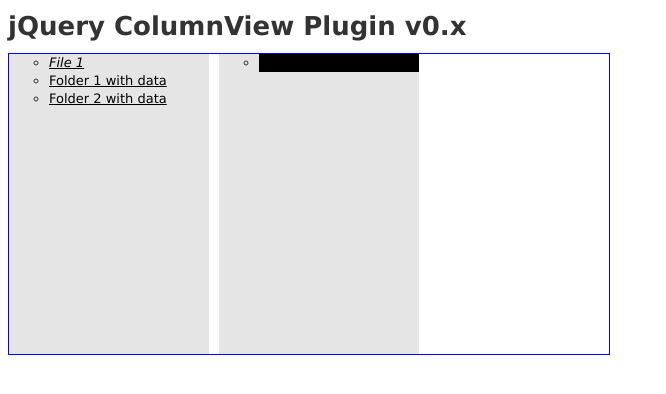
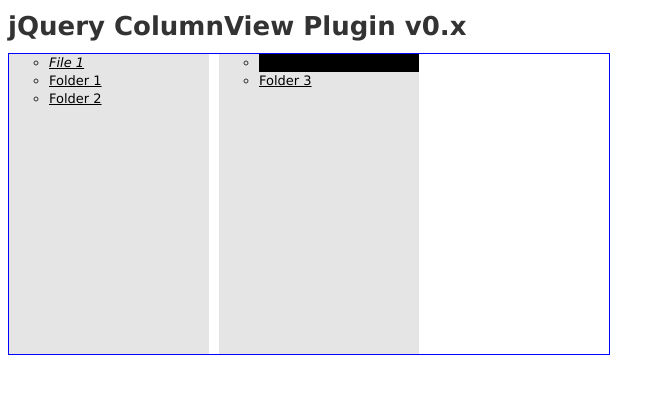
Before and after one commit to zykadelic/jquery-columnview, a plain HTML site: page index.html in a window 1280 px wide. Shown: the whole page, without its empty margins (0-666 px from the left). Drawn offline with Linux system fonts and the light colour scheme.

Commit message:
moar example children

```diff
--- a/index.html
+++ b/index.html
@@ -22,19 +22,45 @@
 						{
 							id: 2,
 							tmpl: $('#folder-tmpl'),
-							data: { name: "Folder 1 with data" },
+							data: { name: "Folder 1" },
 							children: [
 								{
 									id: 3,
 									tmpl: $('#file-tmpl'),
 									data: { name: "File 2" }
+								},
+								{
+									id: 5,
+									tmpl: $('#folder-tmpl'),
+									data: { name: "Folder 3" },
+									children: [
+										{
+											id: 6,
+											tmpl: $('#folder-tmpl'),
+											data: { name: "Folder 4" },
+											children: [
+												{
+													id: 7,
+													tmpl: $('#folder-tmpl'),
+													data: { name: "Folder 5" },
+													children: [
+														{
+															id: 8,
+															tmpl: $('#file-tmpl'),
+															data: { name: "File 3" }
+														}
+													]
+												}
+											]
+										}
+									]
 								}
 							]
 						},
 						{
 							id: 4,
 							tmpl: $('#folder-tmpl'),
-							data: { name: "Folder 2 with data" },
+							data: { name: "Folder 2" },
 							children: {
 								url: "http://ninjamagick.eu/columnview/getData",
 								data: { id: 4 } // Supply data for AJAX
@@ -48,15 +74,11 @@
 
 
 	<script type="text/html-template" id="folder-tmpl">
-		<div class="folder">
-			<a href="#">${name}</a>
-		</div>
+		<a href="#" class="folder">${name}</a>
 	</script>
 
 	<script type="text/html-template" id="file-tmpl">
-		<div class="file">
-			<a href="#"><em>${name}</em></a>
-		</div>
+		<a href="#" class="file" style="font-style: italic;">${name}</a>
 	</script>
 </head>
 <body>
--- a/stylesheet.css
+++ b/stylesheet.css
@@ -28,7 +28,7 @@ a:hover { color: #fff; background-color:#000; }
 	padding: 0;
 	margin: 0;
 	list-style: none;
-	width: 1000px;
+	width: 10000px;
 }
 
 .jcv-root .jcv-column {
```
